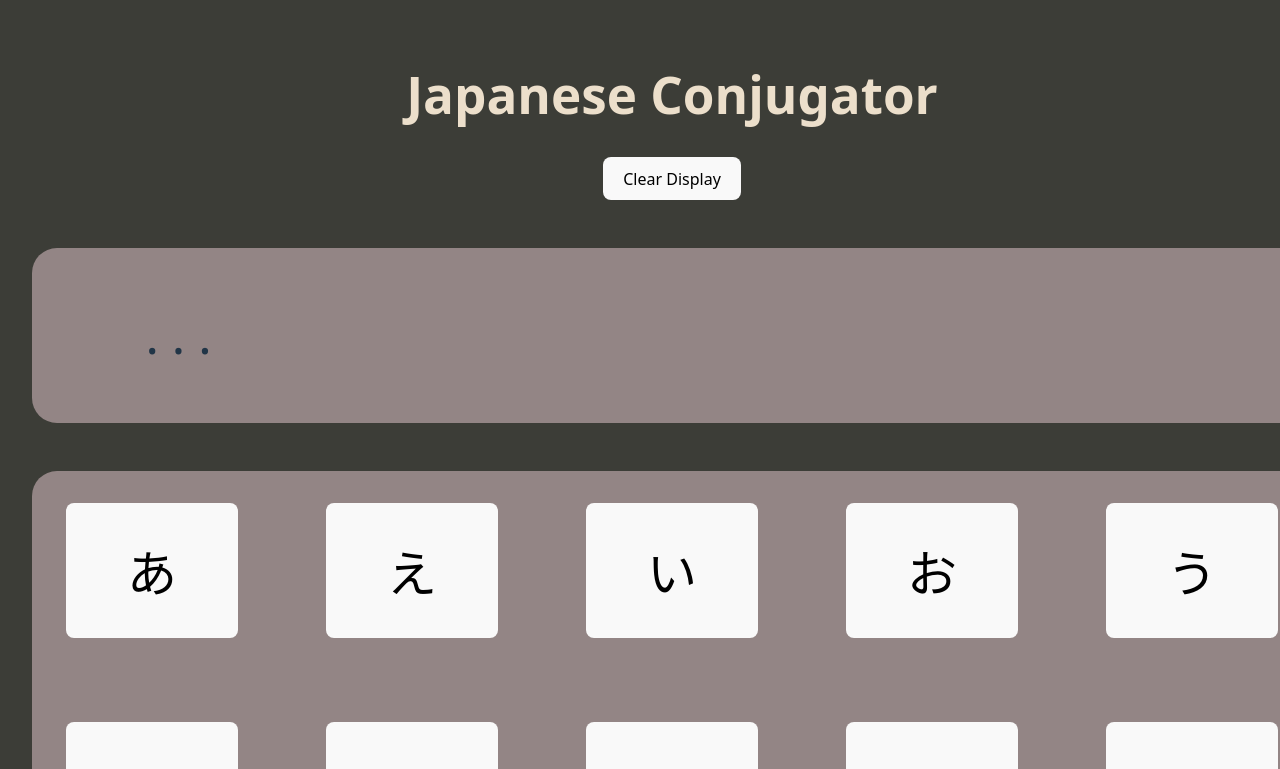
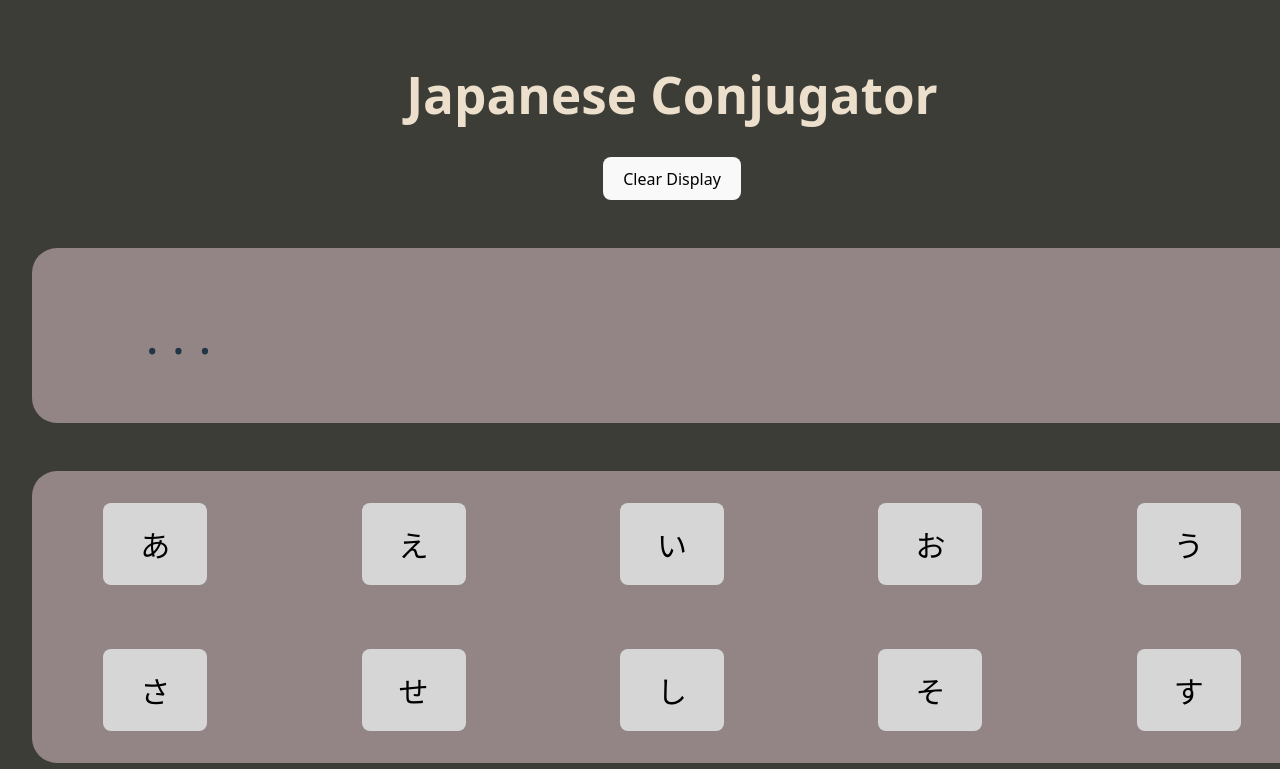
Before and after one commit to JGPico/JapaneseConjugator, a React (Vite) app: page / in a window 1280 px wide. Shown: the top 769 px of the page. Built offline with nearby package versions, Linux system fonts and the light colour scheme.

Commit message:
css adjustments

```diff
--- a/src/App.css
+++ b/src/App.css
@@ -3,6 +3,14 @@
   margin: 0 auto;
   padding: 2rem;
   text-align: center;
+}
+
+.wrapper {
+  gap: 1.25rem;
+  display: flexbox;
+  margin: 3rem auto;
+  border-radius: 25px;
+  background: var(--backgroundgreen);
 }
 
 .grid-display {
@@ -20,15 +28,18 @@
 
 .grid-letters {
   gap: 1.25rem;
+  column-gap: .75rem;
+  row-gap: 0rem;
   display: grid;
-  margin: 3rem auto;
+  margin: 1rem auto;
   grid-template-columns: repeat(5, auto);
   border-radius: 25px;
   background: var(--divgray);
 }
 
 .grid-letters button {
-  font-size: 50px;
+  font-size: 30px;
+  background-color: hsl(0, 0%, 84%);
 }
 
 .grid-verbs {
@@ -42,6 +53,7 @@
 
 .grid-verbs button {
   font-size: 30px;
+  background-color: hsl(0, 0%, 84%);
 }
 
 .light-font {
--- a/src/App.tsx
+++ b/src/App.tsx
@@ -42,6 +42,8 @@ function App() {
       <h1 className="light-font">Japanese Conjugator</h1>
       <ButtonComponent text="Clear Display" onClick={() => { setDisplayArray(genWordArray([])) }}></ButtonComponent>
 
+      <div className="wrapper">
+
         <div className="grid-display">
           {displayArray.length > 0 ? displayArray.map((char) => {
             const { jword, id } = char
@@ -78,6 +80,8 @@ function App() {
 
         </div>
 
+      </div>
+
     </>
   )
 }
```
Lines whose indentation alone changed are shown as unchanged.
